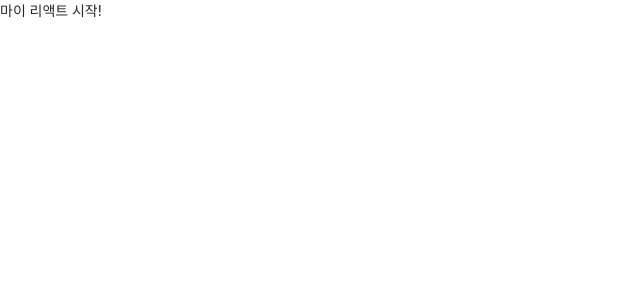
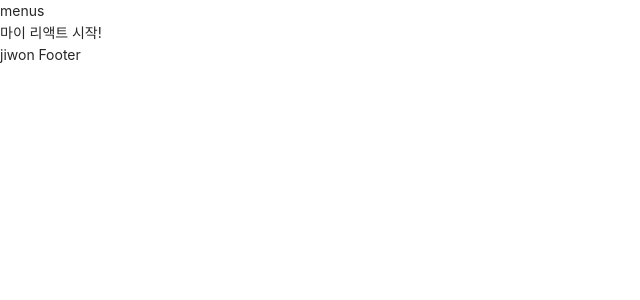
Before and after one commit to jiwon9412/myreact, a React (Create React App) app: page /main in a window 1280 px wide. Shown: the top 300 px of the page, without its empty margins (0-640 px from the left). Built offline with nearby package versions, Linux system fonts and the light colour scheme.

Commit message:
INIT: footer, header 구조만 완성

```diff
--- a/src/App.js
+++ b/src/App.js
@@ -1,15 +1,32 @@
 import React from 'react';
 import { BrowserRouter, Routes, Route } from 'react-router-dom';
+import { Row, Col } from 'antd';
 
 import Main from './components/pages/main';
+import Header from './components/templetes/Header';
+import Footer from './components/templetes/Footer';
 
 function App() {
   return (
     <div className="App">
       <BrowserRouter>
-        <Routes>
-          <Route path="/main" element={<Main />} />
-        </Routes>
+        <Row>
+          <Col span={24}>
+            <Header />
+          </Col>
+        </Row>
+        <Row>
+          <Col span={24}>
+            <Routes>
+              <Route path="/main" element={<Main />} />
+            </Routes>
+          </Col>
+        </Row>
+        <Row>
+          <Col span={24}>
+            <Footer />
+          </Col>
+        </Row>
       </BrowserRouter>
     </div>
   );
--- /dev/null
+++ b/src/components/templetes/Footer/index.js
@@ -0,0 +1,5 @@
+import React from 'react';
+
+export default function Footer() {
+  return <div>jiwon Footer</div>;
+}
--- /dev/null
+++ b/src/components/templetes/Header/index.js
@@ -0,0 +1,5 @@
+import React from 'react';
+
+export default function Header() {
+  return <div>menus</div>;
+}
```
